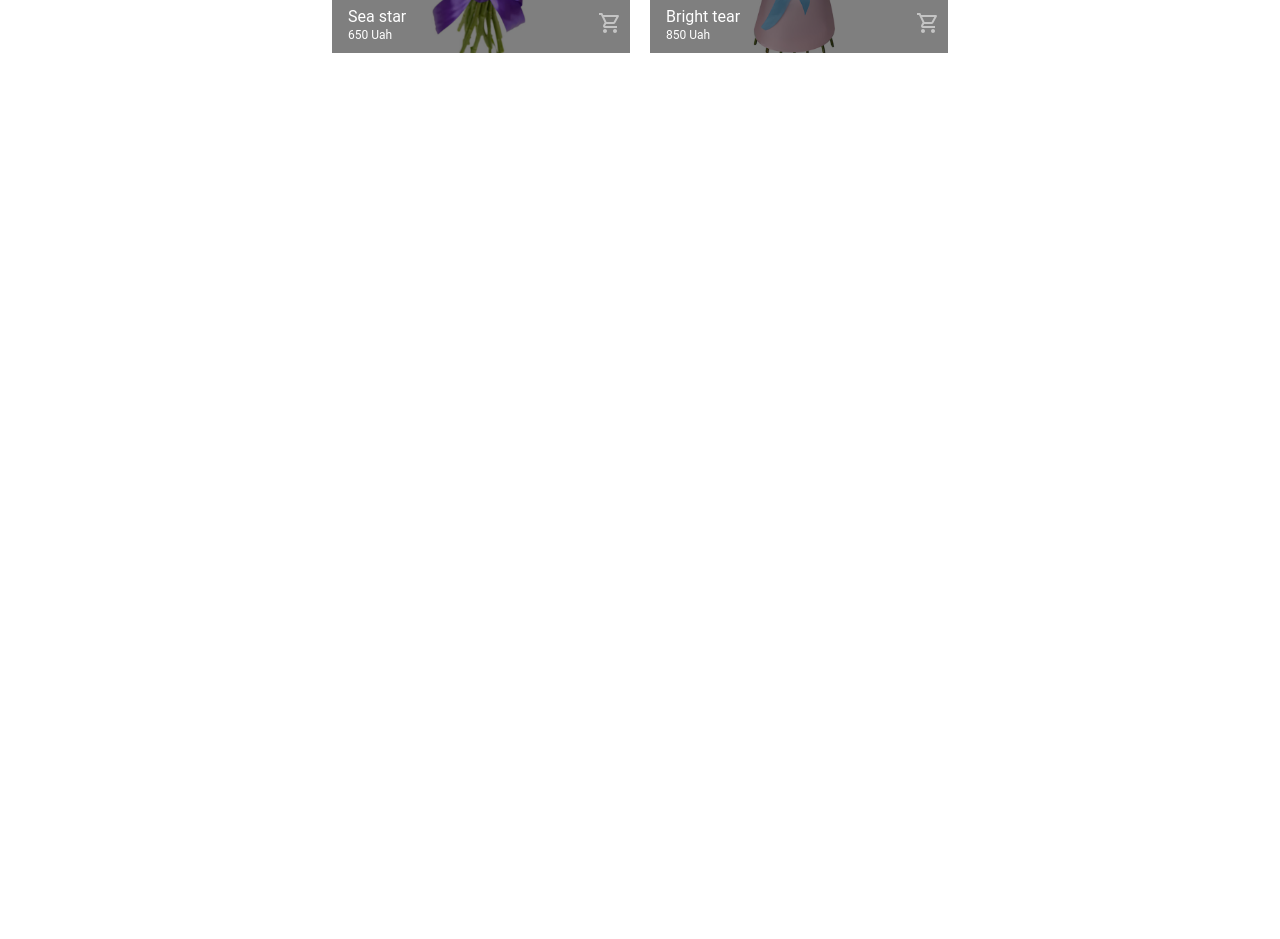
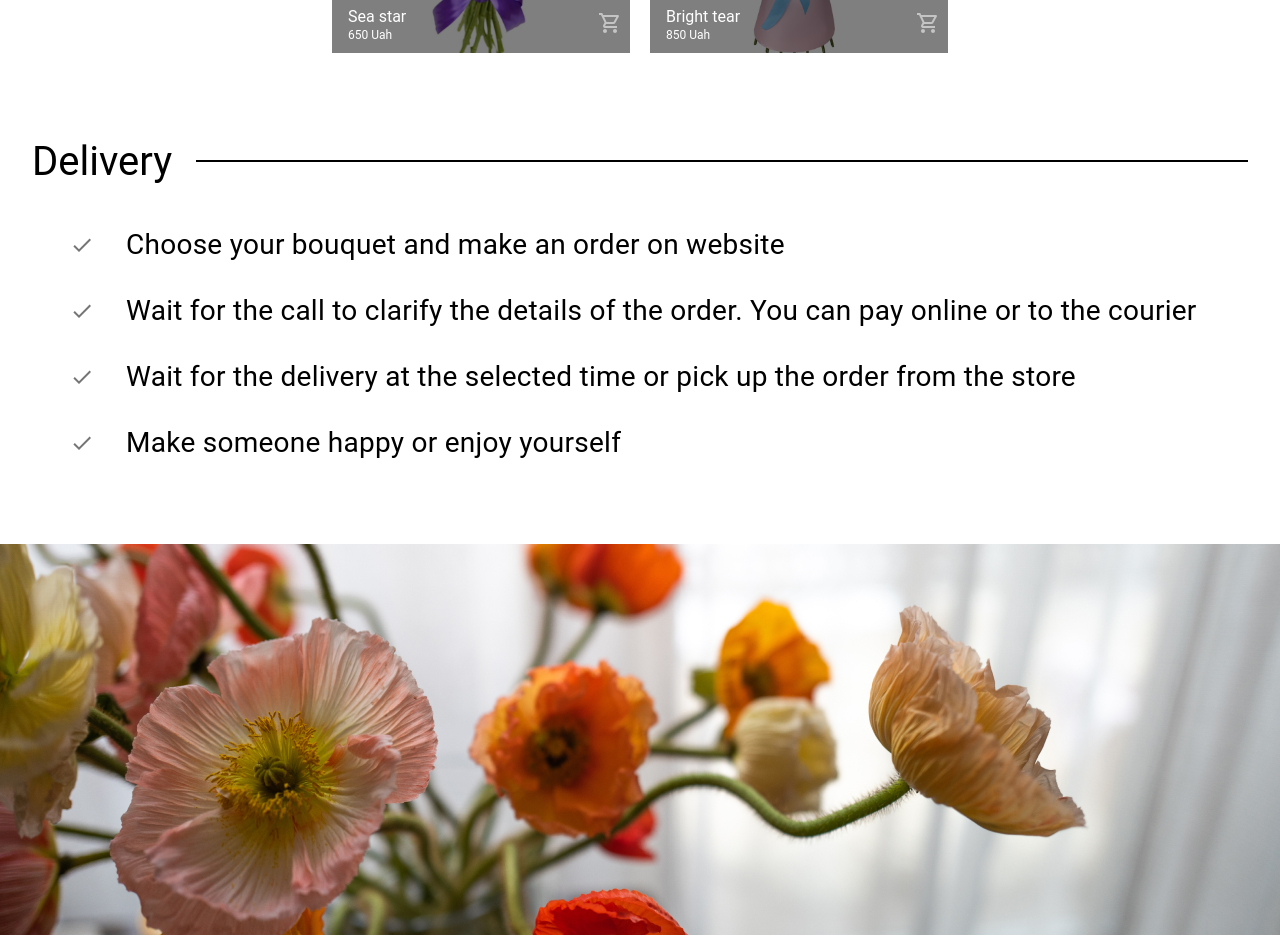
Before and after one commit to S-Chili/marevo, a React (Create React App) app: page / in a window 1280 px wide. Shown: the part 3420-4359 px from the top of the page. Before the commit the page ends 3489 px from the top, so only its background shows below. Built offline with nearby package versions, Linux system fonts and the light colour scheme.

Commit message:
delivery section

```diff
--- a/src/App.js
+++ b/src/App.js
@@ -1,5 +1,6 @@
 import "./App.css";
 import About from "./components/About/About";
+import Delivery from "./components/Delivery/Delivery";
 import Header from "./components/Header/Header";
 import Hero from "./components/Hero/Hero";
 import Store from "./components/Store/Store";
@@ -11,6 +12,7 @@ function App() {
       <Hero />
       <About />
       <Store />
+      <Delivery />
     </div>
   );
 }
--- /dev/null
+++ b/src/components/Delivery/Delivery.jsx
@@ -0,0 +1,79 @@
+import * as React from 'react';
+import { Box, Grid, List, ListItem, ListItemIcon, ListItemText, Typography } from '@mui/material';
+import DoneTwoToneIcon from '@mui/icons-material/DoneTwoTone';
+import delivery from './delivery.png';
+
+export default function Delivery() {
+    const [dense, setDense] = React.useState(false);
+    return (
+      <>
+    <Box sx={{ display: 'flex', justifyContent: 'center', alignItems: 'center', flexDirection: 'column', marginTop: '50px', paddingLeft: '24px', paddingRight: '24px' }}>
+      <div style={{ width: '100%', display: 'flex', alignItems: 'center' }}>
+        <Typography
+          component="h2"
+          variant="h5"
+          color="inherit"
+          align="center"
+          noWrap
+          sx={{
+            flexShrink: 0,
+            fontSize: '2.5rem',
+            whiteSpace: 'nowrap',
+            textAlign: 'start',
+            paddingLeft: '8px',
+            paddingRight: '24px',
+            margin: '16px 0 16px 0', // Встановити верхній та нижній відступ
+          }}
+        >
+          Delivery
+        </Typography>
+        <hr style={{ flex: 1, border: 'none', borderBottom: '2px solid black', margin: '0', marginRight: '8px',}} />
+      </div>
+         <Grid item xs={12} md={6} style={{ placeSelf: 'start', marginLeft: '30px', marginBottom: '60px' }}>
+            <List dense={dense}>
+                <ListItem>
+                  <ListItemIcon>
+                    <DoneTwoToneIcon />
+                  </ListItemIcon>
+                      <ListItemText
+                          primary="Choose your bouquet and make an order on website"
+                          primaryTypographyProps={{ sx: { fontSize: '1.75rem' } }}
+                  />
+                  </ListItem>
+                  <ListItem>
+                  <ListItemIcon>
+                    <DoneTwoToneIcon />
+                  </ListItemIcon>
+                      <ListItemText
+                    primary="Wait for the call to clarify the details of the order.
+You can pay online or to the courier"
+                    primaryTypographyProps={{ sx: { fontSize: '1.75rem' } }}
+
+                  />
+                  </ListItem>
+                  <ListItem>
+                  <ListItemIcon>
+                    <DoneTwoToneIcon />
+                  </ListItemIcon>
+                      <ListItemText
+                    primary="Wait for the delivery at the selected time or pick up
+the order from the store "
+                    primaryTypographyProps={{ sx: { fontSize: '1.75rem' } }}
+                   />
+                  </ListItem>
+                  <ListItem>
+                  <ListItemIcon>
+                    <DoneTwoToneIcon />
+                  </ListItemIcon>
+                      <ListItemText
+                          primary="Make someone happy or enjoy yourself"
+                          primaryTypographyProps={{ sx: { fontSize: '1.75rem' } }}
+                  />
+                </ListItem>
+            </List>
+        </Grid>
+      </Box>
+              <img src={delivery} alt="greetengsflower" style={{ width: '100%' }} />
+          </>
+  );
+}
--- a/src/components/Header/Header.jsx
+++ b/src/components/Header/Header.jsx
@@ -20,6 +20,8 @@ function Header() {
   const [open, setOpen] = React.useState(false);
   const handleClose = () => {
     setOpen(false);
+    setName('');
+    setEmail('');
   };
   const handleOpen = () => {
     setOpen(true);
@@ -32,6 +34,8 @@ function Header() {
   };
   const handleOpenNew = () => {
     setOpenNew(true);
+    setName('');
+    setEmail('');
   };
 
   const [name, setName] = React.useState('');
@@ -133,6 +137,7 @@ function Header() {
                 type="name"
                 variant="standard"
                 onChange={handleNameChange}
+                value={name}
               />
               <TextField
                 id="standard-email"
@@ -140,6 +145,7 @@ function Header() {
                 type="email"
                 variant="standard"
                 onChange={handleEmailChange}
+                 value={email}
               />
               <Button
                 variant="outlined"
@@ -169,7 +175,7 @@ function Header() {
 
                       <Button
                         onClick={handleCloseNew}
-                        disabled={isButtonDisabled()}
+
                         variant="outlined"
                         style={{ marginBottom: '32px', backgroundColor: '#ff4e00', color: 'white', padding: '6px 24px' }}
                       >
```
Also changed, not shown: src/components/Delivery/delivery.png (added).
